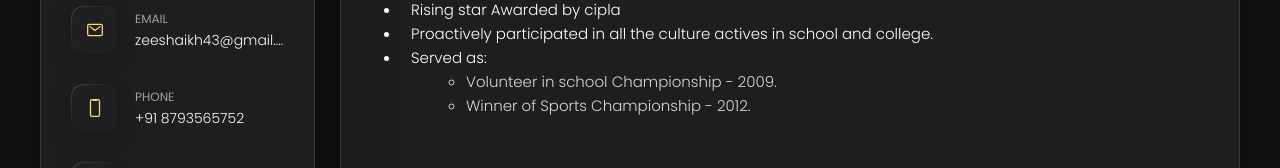
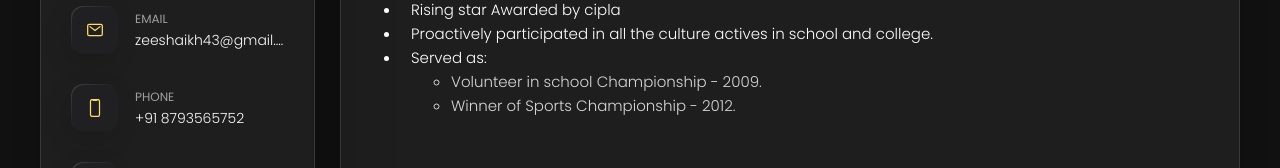
Before and after one commit to 01-USER/ZEESHAN, a plain HTML site: page index.html in a window 1280 px wide. Shown: the part 458-626 px from the top of the page. Drawn offline with nearby package versions, Linux system fonts and the light colour scheme.

Commit message:
Update index.html

```diff
--- a/index.html
+++ b/index.html
@@ -224,7 +224,7 @@
               actives in school and college.</li>
             <li style="list-style: disc;padding-left: 10px; color: white;">Served as:</li>
           </ul>
-          <ul style="padding-left: 95px;">
+          <ul style="padding-left: 80px;">
             <li style="list-style: circle;">Volunteer in school Championship - 2009.</li>
             <li style="list-style: circle;">Winner of Sports Championship - 2012. </li>
           </ul><br><br>
```
